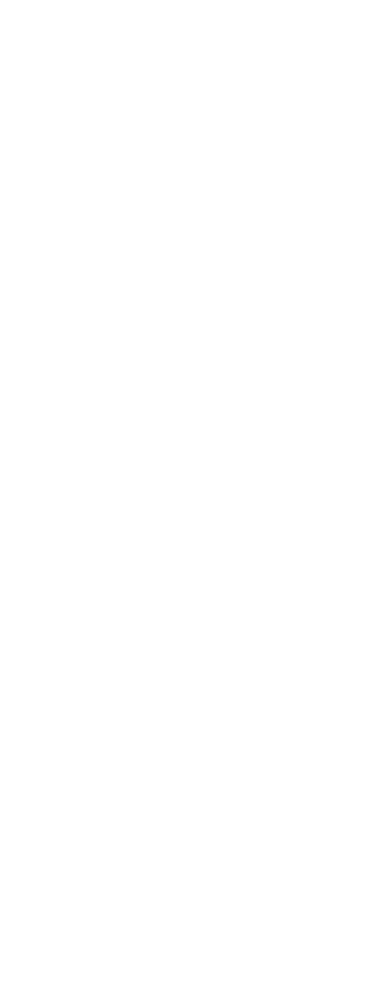
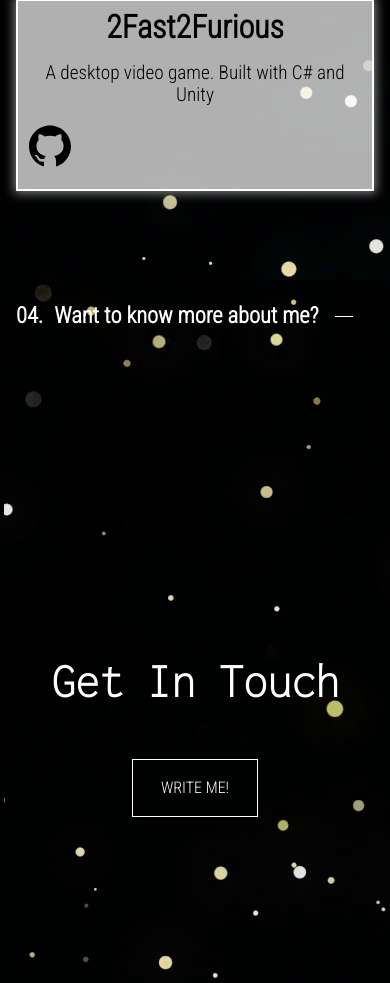
Before and after one commit to ChampiMagic/Portfolio, a React (Vite) app: page / in a window 390 px wide. Shown: the part 2960-3943 px from the top of the page. Before the commit the page ends 2171 px from the top, so only its background shows below. Built offline with nearby package versions, Linux system fonts and the light colour scheme; a web font is replaced by a local one.

Commit message:
[NEW] MobileContact component created

```diff
--- a/src/mobileComponents/mobileArticle/mobileArticle.tsx
+++ b/src/mobileComponents/mobileArticle/mobileArticle.tsx
@@ -3,6 +3,8 @@
 import MobilePresentation from './mobilePresentation/mobilePresentation'
 import MobileAbout from './mobileAbout/mobileAbout'
 import MobileExperience from './mobileExperience/mobileExperience'
+import MobileProjects from './mobileProjects/mobileProjects'
+import MobileContact from './mobileContact/mobileContact'
 
 
 export default function MobileArticle(): JSX.Element {
@@ -12,6 +14,8 @@
             <MobilePresentation />
             <MobileAbout />
             <MobileExperience />
+            <MobileProjects />
+            <MobileContact />
         </div>
 
     )
--- /dev/null
+++ b/src/mobileComponents/mobileArticle/mobileContact/mobileContact.module.css
@@ -0,0 +1,65 @@
+.about {
+    width: 100%;
+    height: 100vh;
+    padding: 1em;
+}
+
+.header {
+    display: flex;
+    align-items: center;
+    width: 100%;
+}
+
+.number_heading {
+	display: flex;
+	font-size: clamp(1.4rem, 4.1vw, 5rem);
+    color: var(--white);
+}
+
+.number_heading::before {
+    content: "04.";
+    margin-right: .5em;
+    position: relative;
+}
+
+.decoration_line {
+	display: flex;
+    height: 1px;
+    width: 5%;
+    margin-left: 1em;
+    background-color: var(--white);
+}
+
+.description_container {
+    width: 100%;
+    height: 100%;
+    display: flex;
+    flex-wrap: wrap;
+    align-content: center;
+    justify-content: center;
+}
+
+.title {
+    color: var(--white);
+    font-size: clamp(3rem, 6.5vw, 8rem);
+    font-family: 'Inconsolata', monospace;
+    width: 100%;
+    text-align: center;
+}
+
+.email_link {
+    color: var(--white);
+    background-color: transparent;
+    border: 1px solid var(--white);
+    border-radius: var(--border-radius);
+    padding: 1.25rem 1.75rem;
+    font-size: clamp(1em, 2.5vw, 3rem);
+    line-height: 1;
+    text-decoration: none;
+    margin-top: 50px;
+    transition: 250ms;
+}
+
+.email_link:hover {
+    background-color: rgba(255, 255, 255, 0.491);
+}
--- /dev/null
+++ b/src/mobileComponents/mobileArticle/mobileContact/mobileContact.tsx
@@ -0,0 +1,18 @@
+import style from './mobileContact.module.css'
+
+export default function MobileContact(): JSX.Element {
+    return (
+        <section id="contact" className={style.about}>
+            <div className={style.header}>
+                <h2 className={style.number_heading}>Want to know more about me?</h2>
+                <div className={style.decoration_line}></div>
+            </div>
+            <div className={style.description_container}>
+                <h2 className={style.title}>Get In Touch</h2>
+                <a className={style.email_link} href="mailto:homerogazze1015@gmail.com" rel="noopener noreferrer" target="_blank">WRITE ME!</a>
+            </div>
+
+
+        </section>
+    )
+}
```
